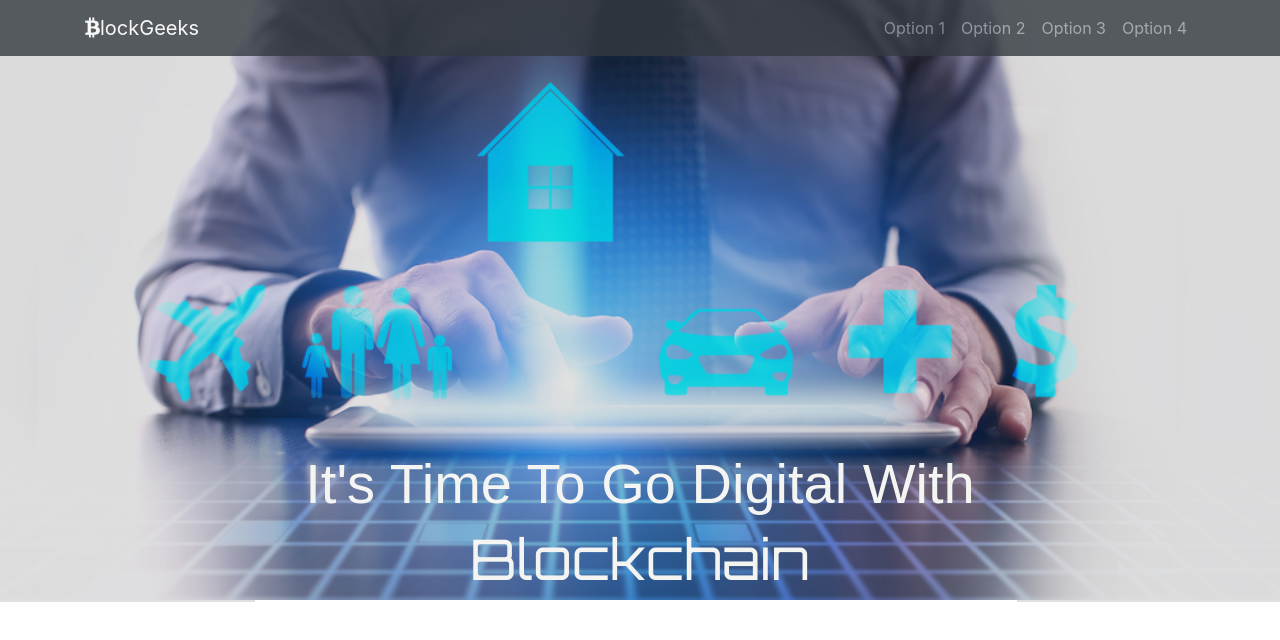
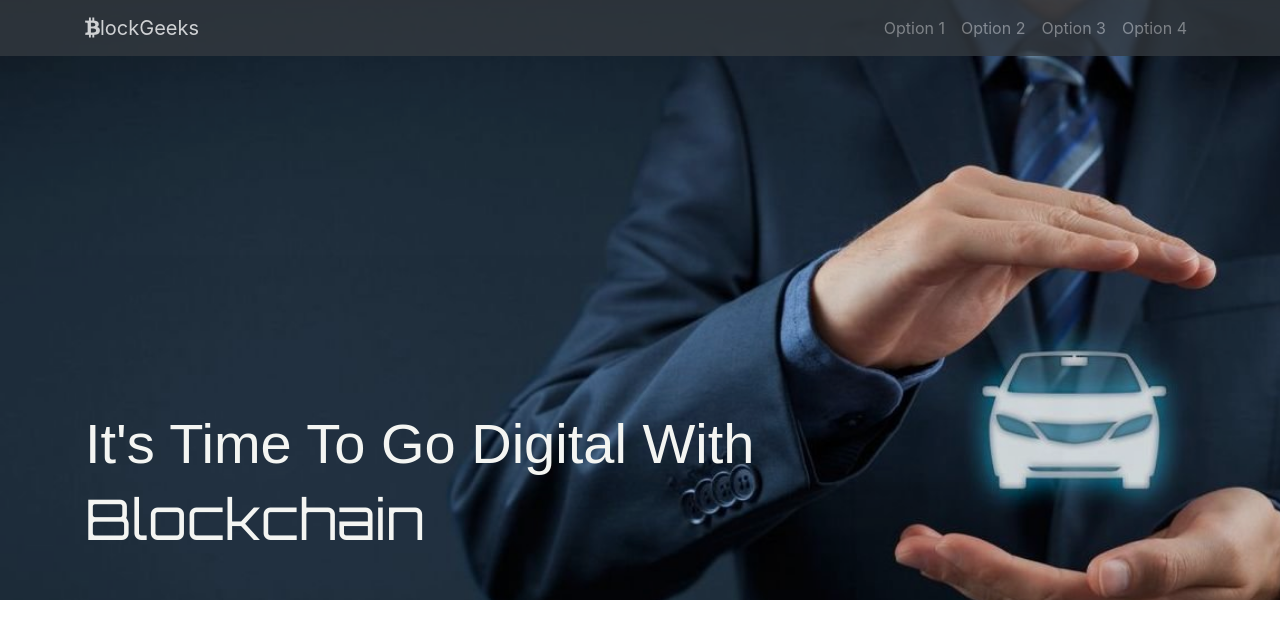
Before and after one commit to RkM107/Demo-Project, a plain HTML site: page UI Project/index.html in a window 1280 px wide. Drawn offline with nearby package versions, Linux system fonts and the light colour scheme; a web font is replaced by a local one.

Commit message:
Background Change

```diff
--- a/UI Project/index.html
+++ b/UI Project/index.html
@@ -51,12 +51,16 @@
         <div class="dark-overlay">
             <div class="head-inner container">
                 <div class="row">
-                    <h1 class="display-4 mx-auto">It's Time To Go<strong> Digital</strong> With</h1>
+                    <div class="col-9">
+                        <h1 class="display-4">It's Time To Go<strong> Digital</strong> With </h1>
+                    </div>
                 </div>
                 <div class="row">
-                    <h1 class="display-4 mx-auto">
-                        <strong id="block">Blockchain</strong>
-                    </h1>
+                    <div class="col-9">
+                        <h1 class="display-4">
+                            <strong id="block">Blockchain</strong>
+                        </h1>
+                    </div>
                 </div>
             </div>
         </div>
--- a/UI Project/style/style.css
+++ b/UI Project/style/style.css
@@ -4,15 +4,15 @@
   }
 
   #head-section {
-    background: url(../img/shutterstock_436846288.jpg);
+    background: url(../img/car-insurance-1.jpg);
     background-repeat: no-repeat;
     background-size: cover;
     background-attachment: fixed;
-    height: 600px;
+    min-height: 600px;
   }
 
   #head-section .head-inner {
-    padding-top: 450px;
+    padding-top: 410px;
     color:#F4F5F2;
     font-family:'Monda', sans-serif;
   }
```
Also changed, not shown: UI Project/img/Traffic-image.jpg (added), UI Project/img/auto-insurance.jpeg (added), UI Project/img/car-insurance-1.jpg (added), UI Project/img/car-insurance-rider.jpg (added).
